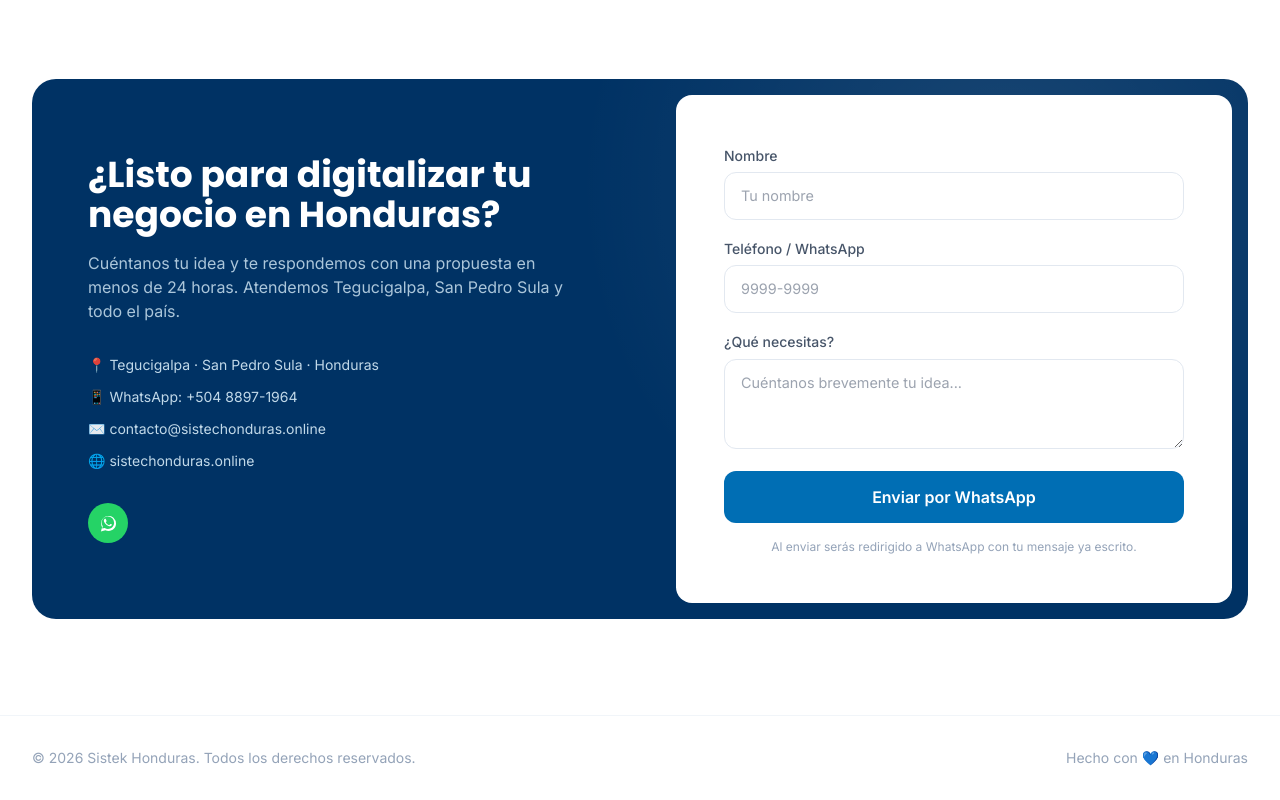
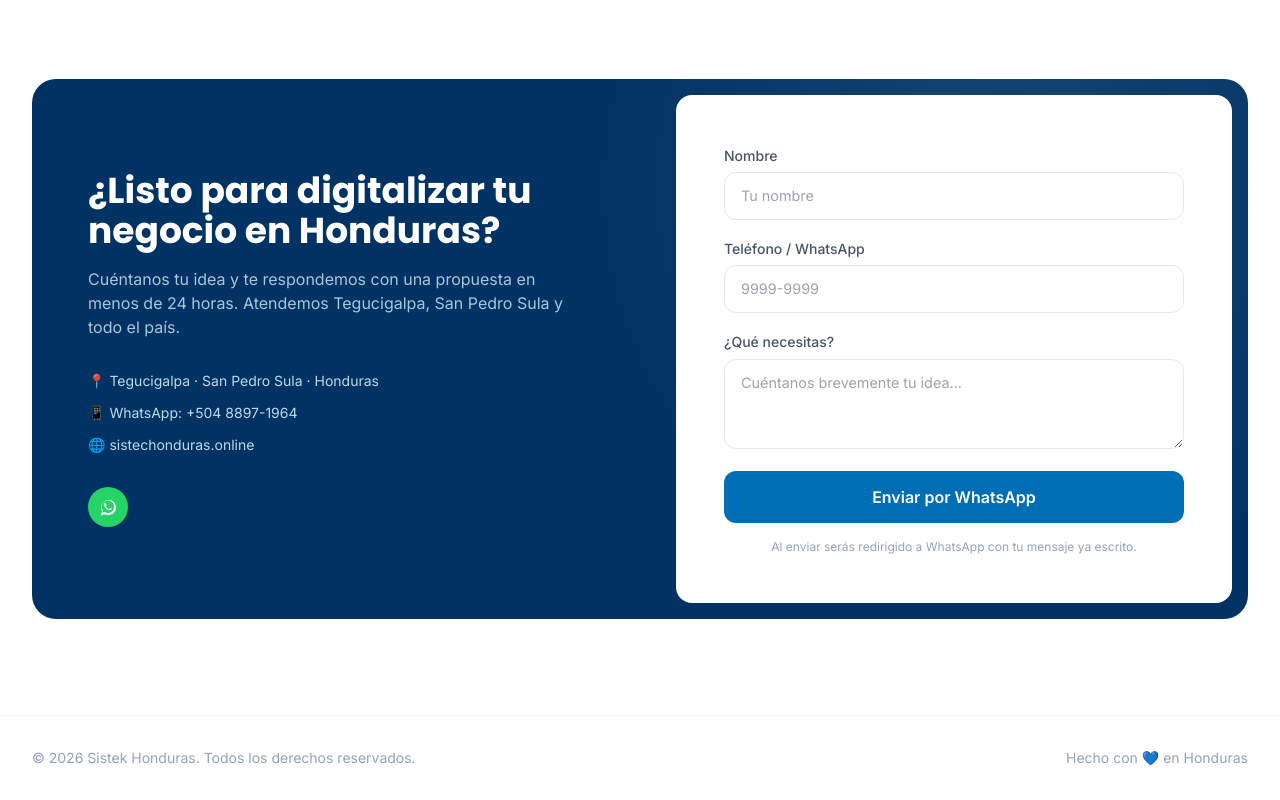
Before and after one commit to E-DEV-CACERES/sistek-honduras-web, a plain HTML site: page index.html in a window 1280 px wide. Shown: the part 8428-9228 px from the top of the page. Drawn offline with nearby package versions, Linux system fonts and the light colour scheme.

Commit message:
fix(contacto): retirar el correo publicado del bloque de contacto
La direccion no tiene reenvio activo, asi que WhatsApp queda como unico canal visible.

Co-authored-by: Cursor <cursoragent@cursor.com>

```diff
--- a/index.html
+++ b/index.html
@@ -843,7 +843,6 @@
       <div class="mt-8 space-y-3 text-sm text-brand-100/90">
         <p>📍 Tegucigalpa · San Pedro Sula · Honduras</p>
         <p>📱 WhatsApp: +504 8897-1964</p>
-        <p>✉️ contacto@sistechonduras.online</p>
         <p>🌐 sistechonduras.online</p>
       </div>
       <!-- Redes sociales: los enlaces de Facebook, Instagram y TikTok estan listos pero
```
Also changed, not shown: 1 other file.
